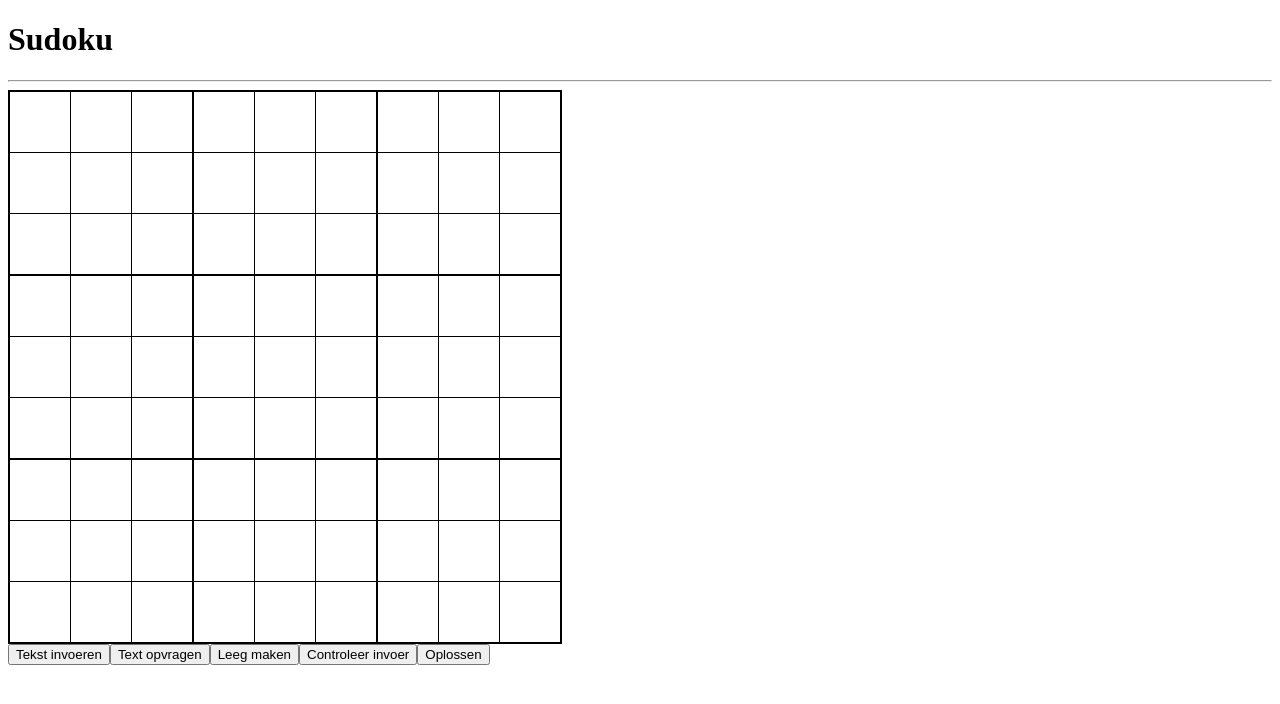
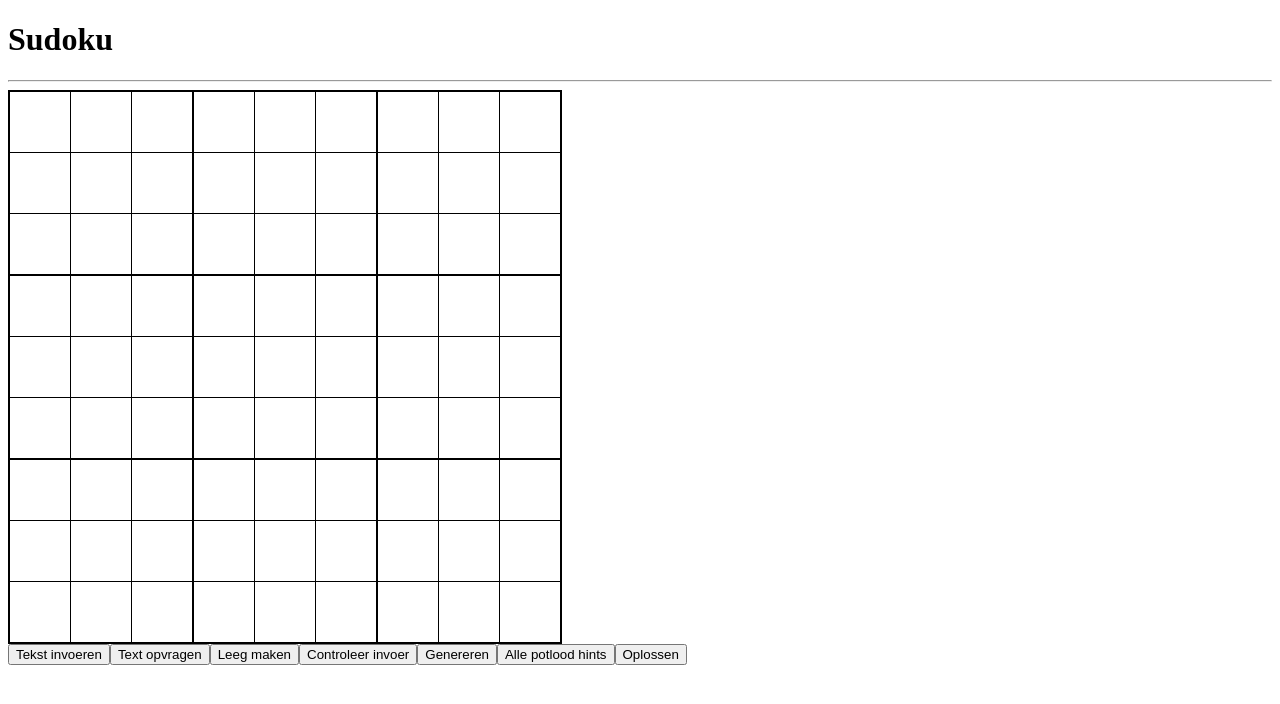
Before and after one commit to arievanhalem/sudoku, an Angular app: page / in a window 1280 px wide. Shown: the top 704 px of the page. Built offline with nearby package versions, Linux system fonts and the light colour scheme.

Commit message:
Pencil marks, genereren

```diff
--- a/src/app/app.component.html
+++ b/src/app/app.component.html
@@ -16,5 +16,7 @@
   <button (click)="getString(vm.board)">Text opvragen</button>
   <button (click)="empty()">Leeg maken</button>
   <button (click)="check()">Controleer invoer</button>
+  <button (click)="generate()">Genereren</button>
+  <button (click)="alloptions()">Alle potlood hints</button>
   <button (click)="solve()">Oplossen</button>
 </div>
--- a/src/app/app.component.ts
+++ b/src/app/app.component.ts
@@ -94,7 +94,6 @@ export class AppComponent implements OnInit, OnDestroy {
         if (solutions.length > 1) {
           console.log('Meer dan 1 oplossing')
           console.log(solutions)
-          return {}
         } else if (solutions.length === 0) {
           console.log('Geen oplossing')
           return {}
@@ -142,4 +141,18 @@ export class AppComponent implements OnInit, OnDestroy {
     const s = prompt('Type de string voor het bord')
     this.updateVm.next((_: viewState) => ({ board: sudoku.deserialize(s) }))
   }
+
+  generate() {
+    this.updateVm.next((_: viewState) => ({
+      board: sudoku.generate(),
+      solution: undefined,
+      solution_string: undefined
+    }));
+  }
+
+  alloptions() {
+    this.updateVm.next((s: viewState) => ({
+      board: sudoku.getAllOptions(s.board)
+    }))
+  }
 }
--- a/src/app/sudoku.ts
+++ b/src/app/sudoku.ts
@@ -47,28 +47,28 @@ const isValidValue = (b: number[], row: number, column: number, value: number) =
   (b.length === BOARDSIZE) && isValidInColumn(b, column, value) && isValidInRow(b, row, value) && isValidInBlock(b, row, column, value)
 
 const isValidOnIndex = (b: number[], idx: number, value: number) => {
-  const [r,c] = getRowColumnIndex(idx)
+  const [r, c] = getRowColumnIndex(idx)
   return isValidValue(b, r, c, value)
 }
 const stringify = (b: number[]) => {
-  if(b.length !== BOARDSIZE) {
+  if (b.length !== BOARDSIZE) {
     return range(BOARDSIZE).map(_ => '_').join('')
   }
   return b.map(c => c ? c.toString() : '_').join('')
 }
 
 const solve = (b: number[]): string[] => {
-  if(b.length !== BOARDSIZE) {
+  if (b.length !== BOARDSIZE) {
     return [] as string[]
   }
 
   const idx = b.findIndex(i => !i)
-  if(idx === -1) {
+  if (idx === -1) {
     return [stringify(b)]
   }
 
   return range(SIZE).reduce((ret, n) => {
-    if(isValidOnIndex(b, idx, n + 1)) {
+    if ((ret.length <= 20) && isValidOnIndex(b, idx, n + 1)) {
       const nwB = [].concat(b)
       nwB[idx] = n + 1
       return ret.concat(solve(nwB))
@@ -86,6 +86,11 @@ const getEmptyBoard = () => ({
       frozen: false
     }))
 } as board)
+
+const shuffle = (source: any[]) => source
+  .map(v => ({ v, sort: Math.random() }))
+  .sort((a, b) => a.sort - b.sort)
+  .map(({ v }) => v)
 
 // API //
 export const sudoku = {
@@ -112,8 +117,9 @@ export const sudoku = {
 
   setCellValue: (b: board, row: number, column: number, newValue: number) => {
     const i = getCellIndex(row, column);
-    const optidx = getRowIndexes(row).concat(getColumnIndexes(column)).concat(getBlockIndexes(row,column))
-    return { cells: b.cells
+    const optidx = getRowIndexes(row).concat(getColumnIndexes(column)).concat(getBlockIndexes(row, column))
+    return {
+      cells: b.cells
         .map((oldCell, idx) => ({
           value: idx === i ? newValue : oldCell.value,
           options: optidx.includes(idx) ? oldCell.options.filter(o => o !== newValue) : oldCell.options,
@@ -144,7 +150,47 @@ export const sudoku = {
 
   solve: (b: board): string[] => solve(b.cells.map(c => c.value)),
 
-  freeze: (b: board) => ({ cells: [].concat(b.cells)
-    .map(c => ({...c, frozen: (c.value ? true : false)}))
+  freeze: (b: board) => ({
+    cells: [].concat(b.cells)
+      .map(c => ({ ...c, frozen: (c.value ? true : false) }))
+  }),
+
+  generate: () => {
+    const numbers = range(SIZE)
+    const board = getEmptyBoard()
+    const b1 = shuffle(numbers)
+    const b2 = shuffle(numbers)
+    const b3 = shuffle(numbers)
+    range(BLOCKSIZE).forEach(i => {
+      range(BLOCKSIZE).forEach(j => {
+        const k = i * BLOCKSIZE + j
+        const ix1 = getCellIndex(i, j)
+        const ix2 = getCellIndex(i + BLOCKSIZE, j + BLOCKSIZE)
+        const ix3 = getCellIndex(i + BLOCKSIZE * 2, j + BLOCKSIZE * 2)
+        board.cells[ix1].value = b1[k] + 1
+        board.cells[ix2].value = b2[k] + 1
+        board.cells[ix3].value = b3[k] + 1
       })
+    })
+
+    const solutions = solve(board.cells.map(c => c.value))
+    const solution = solutions[Math.floor(Math.random() * solutions.length)]
+    return {
+      cells: solution.split('').map(c => ({
+        value: c === '_' ? undefined : parseInt(c),
+        options: [],
+        frozen: false
+      }))
     }
+  },
+
+  getAllOptions(board: board) {
+    const b = board.cells.map(c => c.value)
+    return {
+      cells: board.cells.map((c,i) => ({
+        ...c,
+        options: range(SIZE).reduce((o,v) => isValidOnIndex(b, i, v+1) ? o.concat(v+1) : o, [])
+      }))
+    }
+  }
+}
```
Lines whose indentation alone changed are shown as unchanged.
